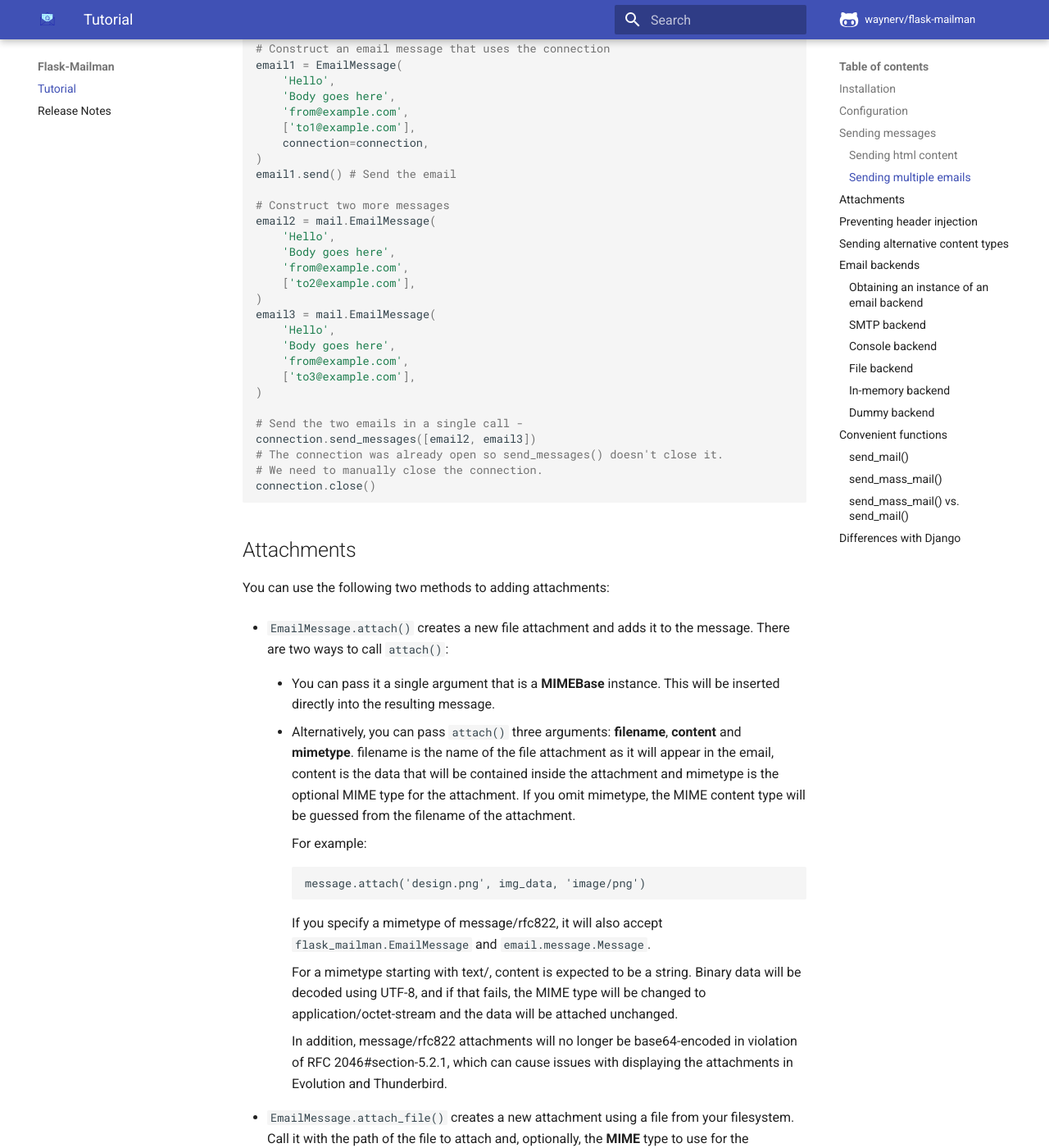
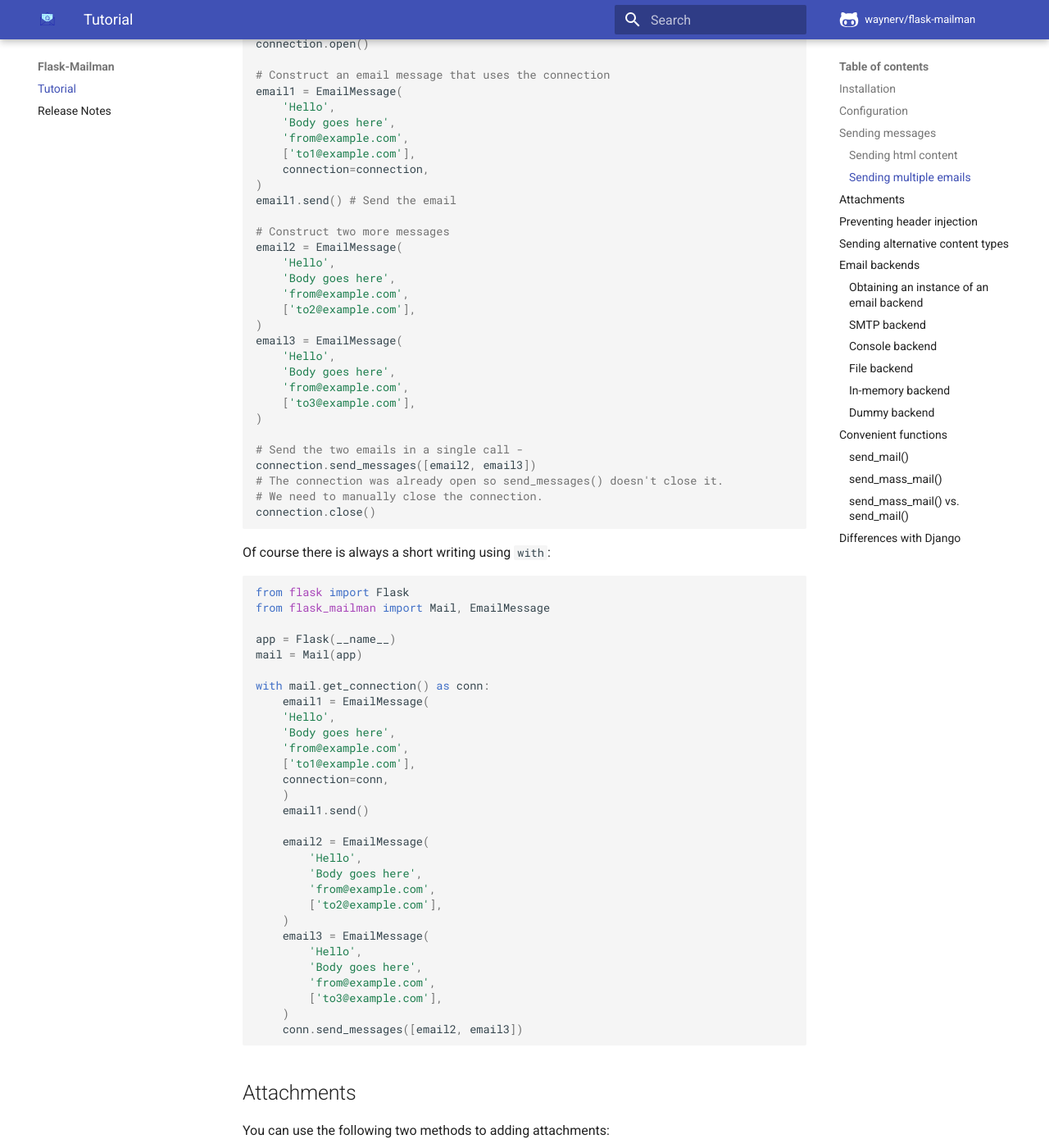
Before and after one commit to waynerv/flask-mailman, an MkDocs documentation site: the page built from docs/index.md, in a window 1280 px wide and 1400 px high, scrolled down 5304 px. Shown: the whole window at 82% size. Built offline with MkDocs 1.6.1 and Material for MkDocs 9.7.7, drawn with Linux system fonts in a browser that asks for light colours; comment, search, counter and statistics services are not loaded; some of the changed text lies outside the part shown.

Commit message:
improve docmentation

````diff
--- a/docs/index.md
+++ b/docs/index.md
@@ -139,7 +139,10 @@ All parameters are optional and can be set at any time prior to calling the `sen
 - **reply_to**: A list or tuple of recipient addresses used in the “Reply-To” header when sending the email.
 
 `EmailMessage.send(fail_silently=False)` sends the message.
-If a connection was specified when the email was constructed, that connection will be used. Otherwise, an instance of the default backend will be instantiated and used. If the keyword argument `fail_silently` is True, exceptions raised while sending the message will be quashed. An empty list of recipients will not raise an exception.
+
+If a connection was specified when the email was constructed, that connection will be used. Otherwise, an instance of the default backend will be instantiated and used.
+
+If the keyword argument `fail_silently` is True, exceptions raised while sending the message will be quashed. An empty list of recipients will not raise an exception.
 
 ### Sending html content
 
@@ -223,6 +226,40 @@ connection.send_messages([email2, email3])
 # The connection was already open so send_messages() doesn't close it.
 # We need to manually close the connection.
 connection.close()
+```
+
+Of course there is always a short writing using `with`:
+
+```python
+from flask import Flask
+from flask_mailman import Mail, EmailMessage
+
+app = Flask(__name__)
+mail = Mail(app)
+
+with mail.get_connection() as conn:
+    email1 = EmailMessage(
+    'Hello',
+    'Body goes here',
+    'from@example.com',
+    ['to1@example.com'],
+    connection=conn,
+    )
+    email1.send()
+
+    email2 = EmailMessage(
+        'Hello',
+        'Body goes here',
+        'from@example.com',
+        ['to2@example.com'],
+    )
+    email3 = EmailMessage(
+        'Hello',
+        'Body goes here',
+        'from@example.com',
+        ['to3@example.com'],
+    )
+    conn.send_messages([email2, email3])
 ```
 
 ## Attachments
````
Also changed, not shown: other parts of docs/index.md (+2 -2 lines).
